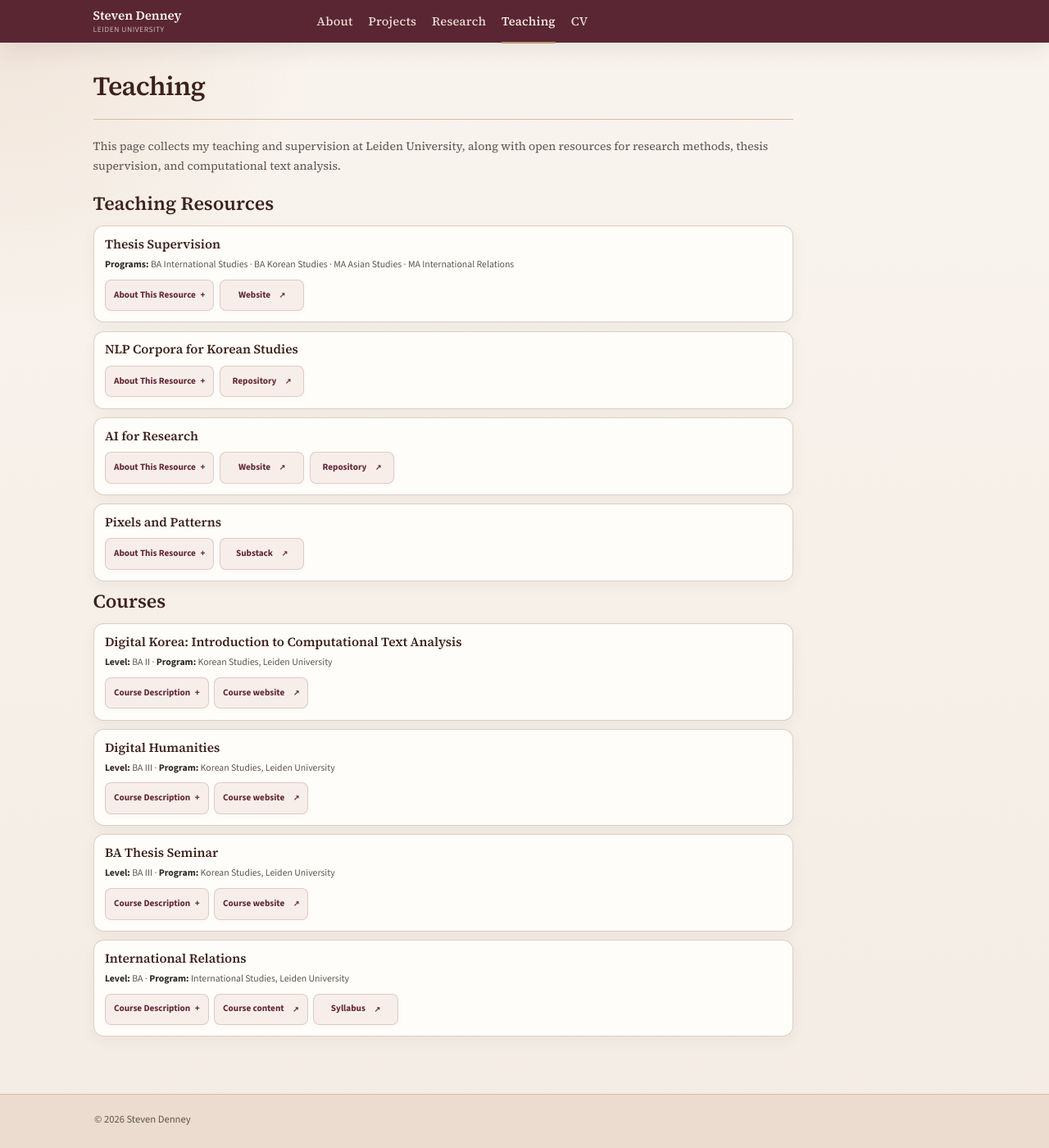
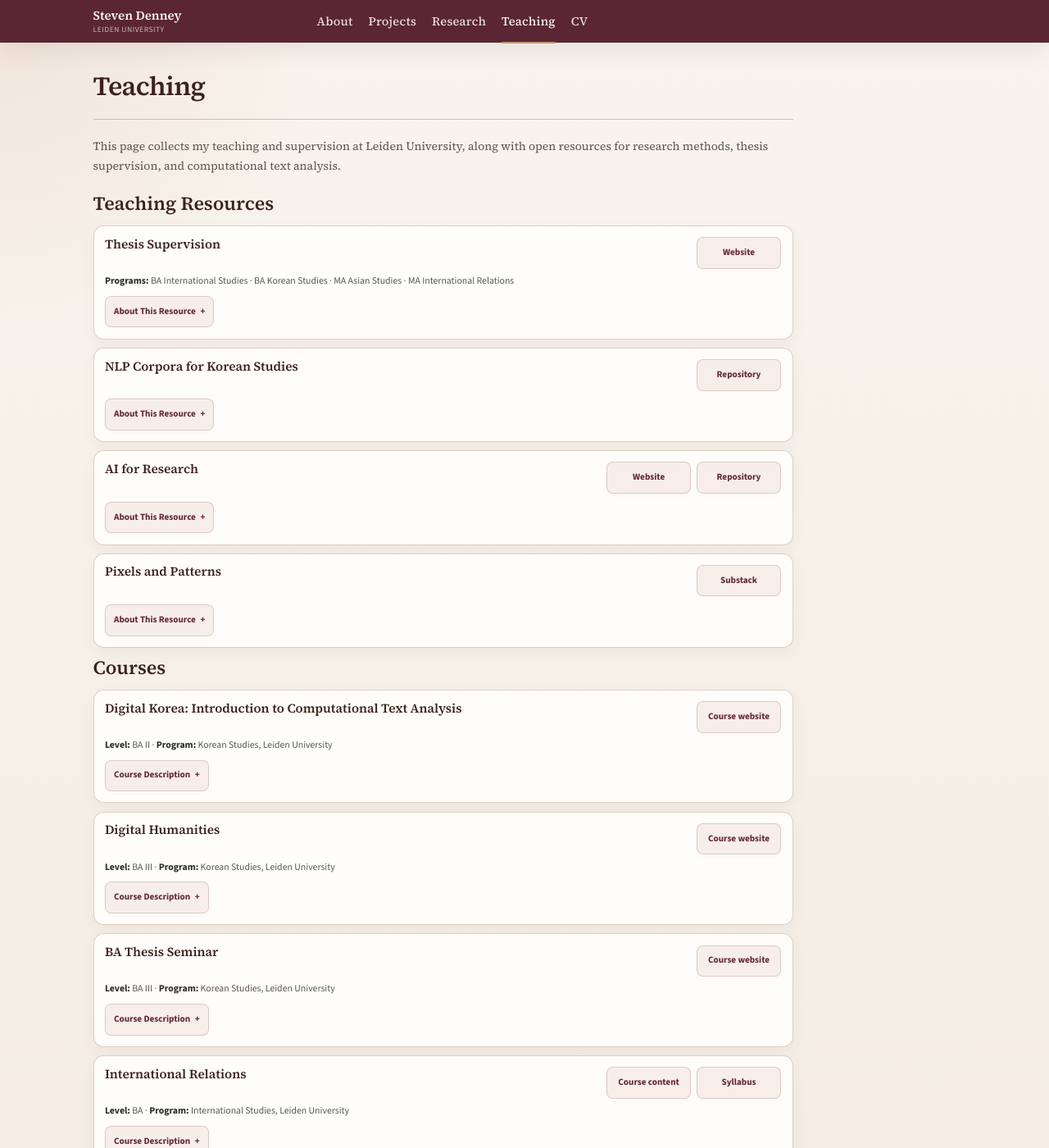
Before and after one commit to scdenney/scdenney.github.io, a Jekyll site: the page built from teaching.md, in a window 1280 px wide and 1400 px high. Shown: the whole window at 82% size. Built offline with Jekyll 4.4.1, drawn with Linux system fonts in a browser that asks for light colours.

Commit message:
Restore card resource link placement

```diff
--- a/_includes/head.html
+++ b/_includes/head.html
@@ -7,6 +7,6 @@
 <link rel="preconnect" href="https://fonts.gstatic.com" crossorigin>
 <link href="https://fonts.googleapis.com/css2?family=Source+Sans+3:wght@400;500;600;700&family=Source+Serif+4:opsz,wght@8..60,400;8..60,500;8..60,600;8..60,700&display=swap" rel="stylesheet">
 
-<link rel="stylesheet" href="{{ '/assets/css/style.css?v=20260714b' | relative_url }}">
+<link rel="stylesheet" href="{{ '/assets/css/style.css?v=20260715a' | relative_url }}">
 
 <link rel="icon" type="image/svg+xml" href="{{ '/assets/images/favicon.svg' | relative_url }}">
--- a/assets/css/style.css
+++ b/assets/css/style.css
@@ -676,7 +676,7 @@ hr {
 }
 
 .detail-actions button,
-.detail-actions .resource-link {
+.project-links .resource-link {
   display: inline-flex;
   flex: 0 1 auto;
   align-items: center;
@@ -715,12 +715,6 @@ hr {
   margin-left: 0.4rem;
 }
 
-.detail-actions .resource-link::after {
-  content: "↗";
-  margin-left: 0.4rem;
-  font-size: 0.82em;
-}
-
 .detail-actions button[aria-expanded="true"] {
   border-color: var(--color-accent-strong);
   background: var(--color-accent-strong);
@@ -734,8 +728,8 @@ hr {
 
 .detail-actions button:hover,
 .detail-actions button:focus-visible,
-.detail-actions .resource-link:hover,
-.detail-actions .resource-link:focus-visible {
+.project-links .resource-link:hover,
+.project-links .resource-link:focus-visible {
   border-color: rgba(122, 56, 71, 0.42);
   background: rgba(234, 213, 207, 0.82);
   box-shadow: 0 7px 16px rgba(98, 39, 55, 0.1);
@@ -1325,23 +1319,18 @@ details ul li {
   }
 
   .detail-actions {
-    display: grid;
-    grid-template-columns: repeat(auto-fit, minmax(6.25rem, 1fr));
     gap: 0.4rem;
     padding-top: 0.35rem;
   }
 
   .detail-actions button,
-  .detail-actions .resource-link {
-    width: 100%;
-    min-width: 0;
+  .project-links .resource-link {
     min-height: 2.9rem;
-    padding: 0.58rem 0.35rem;
+    padding: 0.58rem 0.72rem;
     font-size: 0.77rem;
   }
 
-  .detail-actions button::after,
-  .detail-actions .resource-link::after {
+  .detail-actions button::after {
     margin-left: 0.3rem;
   }
 
@@ -1376,16 +1365,6 @@ details ul li {
 
 }
 
-@media (max-width: 360px) {
-  .detail-actions[data-action-count="2"] {
-    grid-template-columns: repeat(2, minmax(0, 1fr));
-  }
-
-  .detail-actions[data-action-count="3"] {
-    grid-template-columns: repeat(3, minmax(0, 1fr));
-  }
-}
-
 @media (prefers-reduced-motion: reduce) {
   html {
     scroll-behavior: auto;
```
Also changed, not shown: _includes/site-scripts.html (+1 -13 lines).
